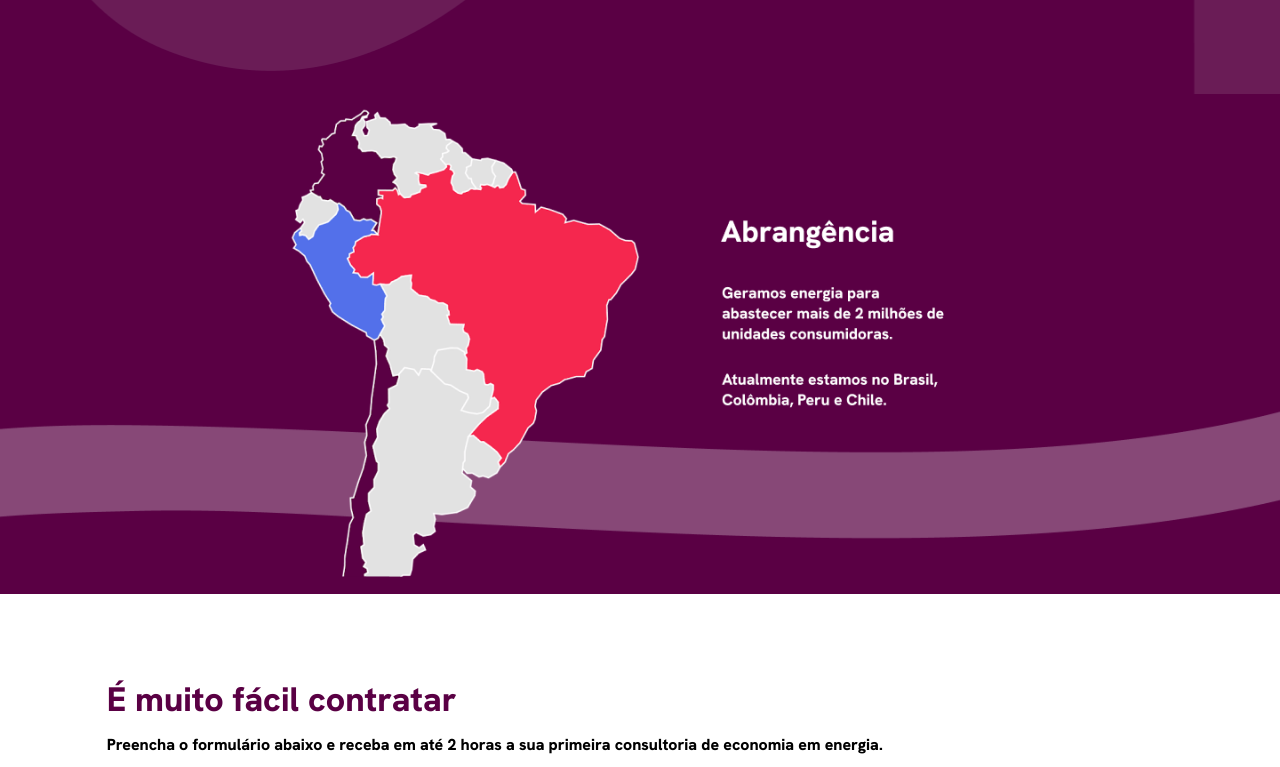
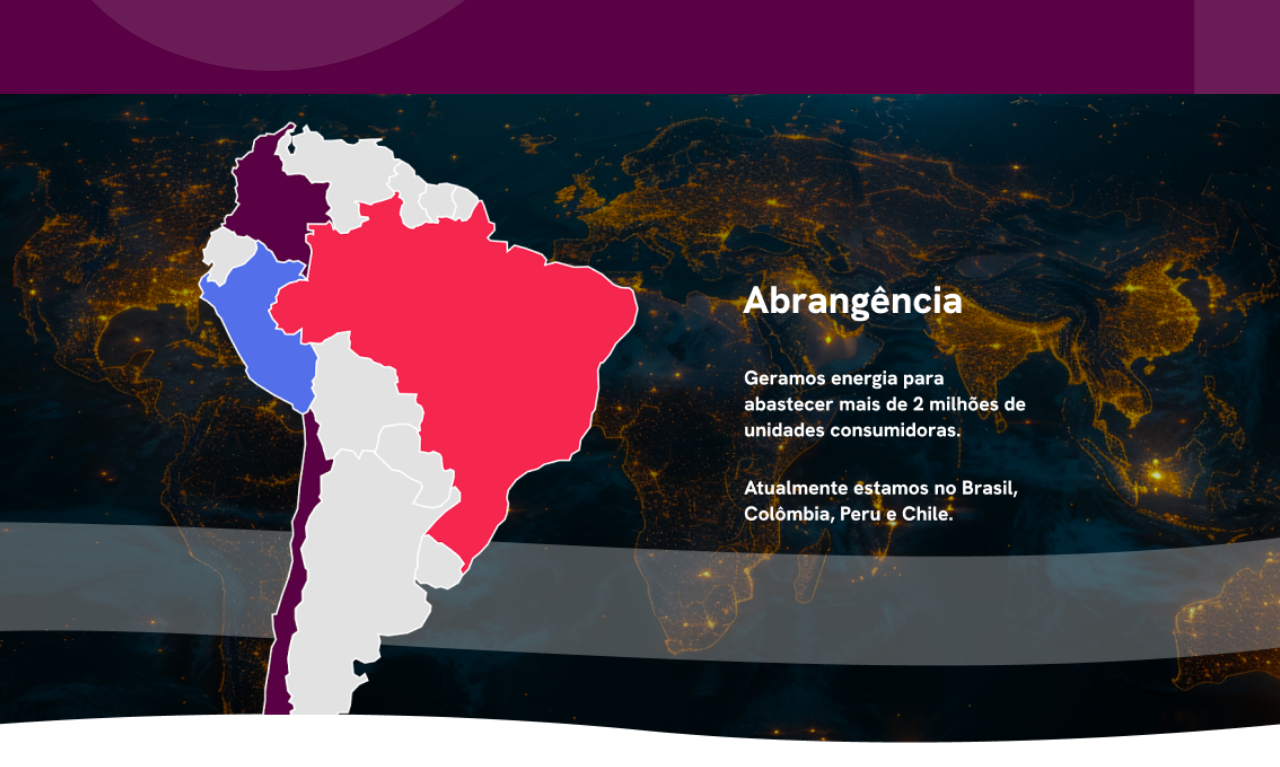
Before and after one commit to fulviavaz/alup-lp-a, a website: page src/index.html in a window 1280 px wide. Shown: the part 3773-4540 px from the top of the page. Drawn offline with nearby package versions, Linux system fonts and the light colour scheme.

Commit message:
feat: update images

```diff
--- a/src/index.html
+++ b/src/index.html
@@ -284,8 +284,8 @@
 
     </section>
 
-<section class="bg-cover bg-center bg-no-repeat h-[500px] bg-[#5A0044] flex-col items-center justify-center"
-    style="background-image: url('/assets/images/group1.png');">
+<section class="bg-cover bg-center bg-no-repeat h-[650px] flex-col items-center justify-center"
+    style="background-image: url('/assets/images/mapa.png');">
 </section>
 
 <section class="bg-white w-full flex items-center justify-center">
```
Also changed, not shown: src/styles.css (+14 -0 lines), assets/images/hero-mobile.png (added), assets/images/mapa-mobile.png (added), assets/images/mapa.png (added), src/output.css.
